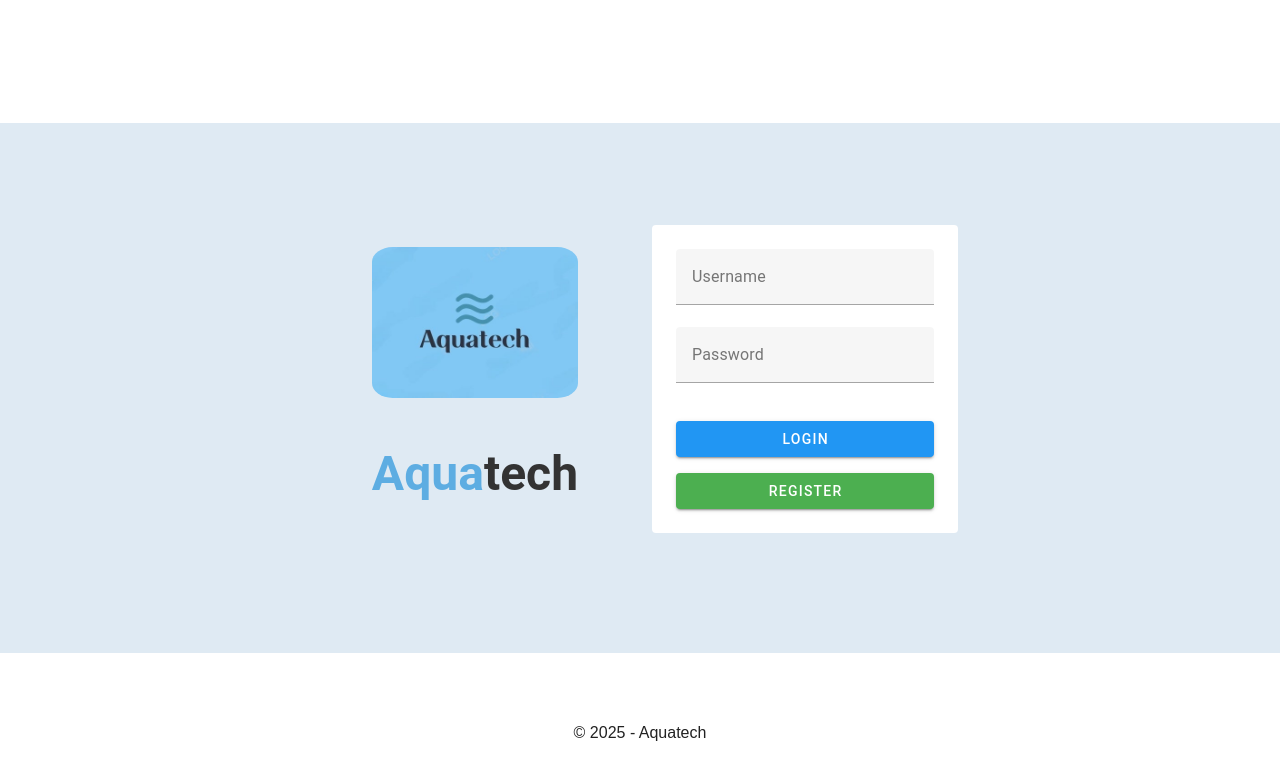
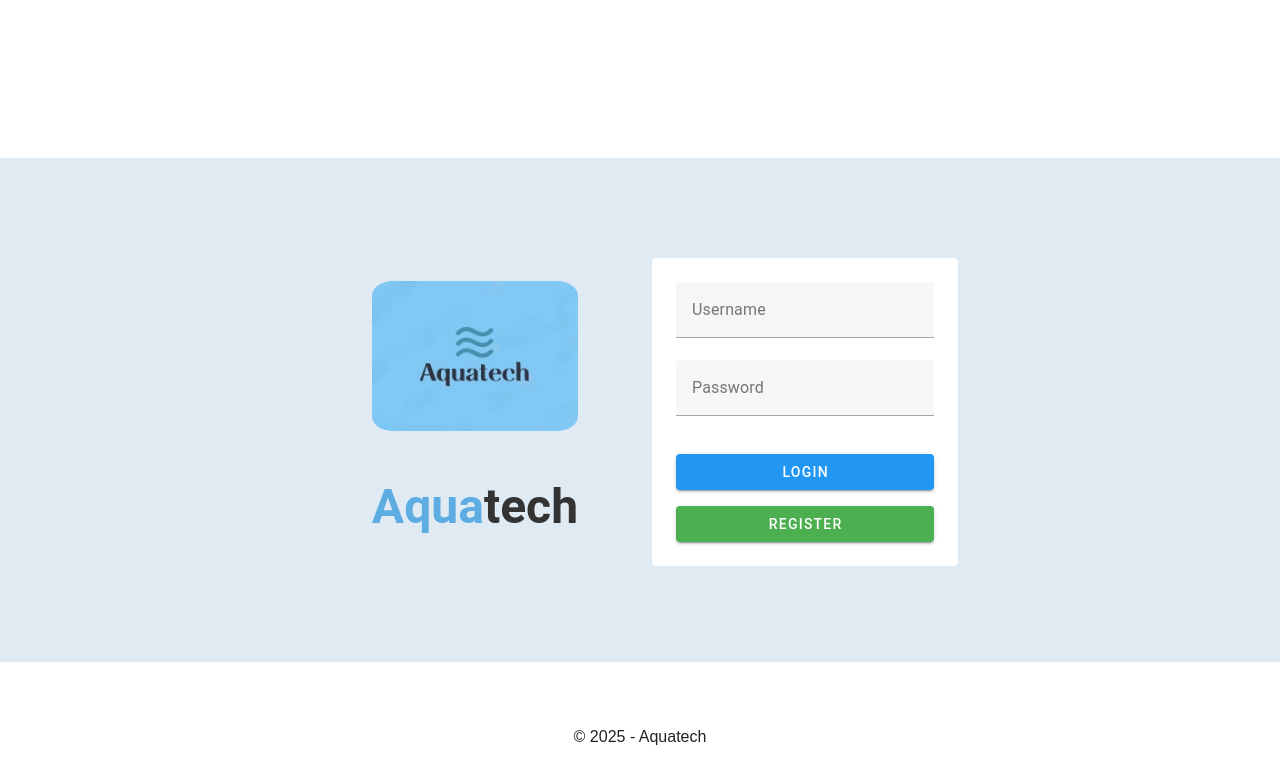
Before and after one commit to carltrillo/aquatech2, a Vue app: page / in a window 1280 px wide. Shown: the top 784 px of the page. Built offline with nearby package versions, Linux system fonts and the light colour scheme.

Commit message:
adjusting footer and  header

```diff
--- a/src/views/LoginView.vue
+++ b/src/views/LoginView.vue
@@ -14,7 +14,7 @@ const password = ref('')
 
       <v-row
   class="justify-space-between align-center"
-  style="background-color: white; height: -100px; width: 100%; margin-bottom: 5px;"
+  style="background-color: white; height: 40px; width: 100%; margin-bottom: 5px;"
 >
   <!-- Optional: Add logo or nav content here -->
 </v-row>
@@ -54,7 +54,7 @@ const password = ref('')
 
       <v-row
   class="justify-center align-center"
-  style="background-color: white; height: -20px; width: 100%; margin-top: 48px; font-family: Poppins, sans-serif"
+  style="background-color: white; height: 20px; width: 100%; margin-top: 25px; font-family: Poppins, sans-serif"
 >   © 2025 - Aquatech
 </v-row>
 
--- a/src/views/RegisterView.vue
+++ b/src/views/RegisterView.vue
@@ -16,7 +16,7 @@ const password = ref('')
 
       <v-row
   class="justify-space-between align-center"
-  style="background-color: white; height: 30px; width: 100%; margin-bottom: 5px;"
+  style="background-color: white; height: 40px; width: 100%; margin-bottom: 5px;"
 >
   <!-- Optional: Add logo or nav content here -->
 </v-row>
```
